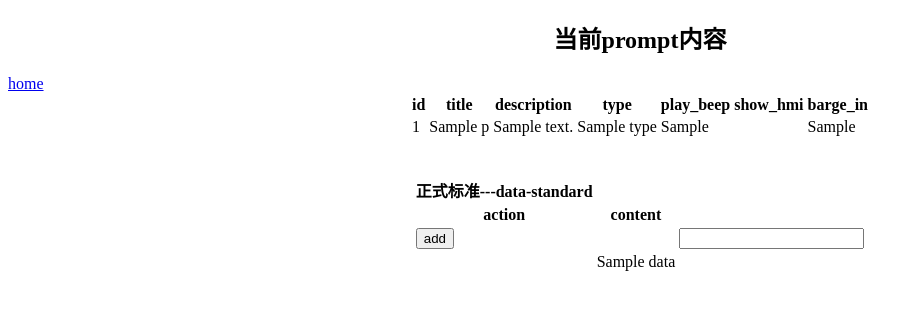
After one commit to senandtihiro/mongo_demo, a Python web app: template templates/prompt_detail.html in a window 1280 px wide. The commit adds this page. Shown: the top 310 px of the page, without its empty margins (0-922 px from the left). Run offline with Jinja, Linux system fonts and the light colour scheme; the template is opened without the code that fills it: most values are stand-ins (such as "Sample title", 1, 10 or a date in 2020); some libraries are stand-ins or nearby versions.

Commit message:
为prompt添加嵌套类型data

```diff
--- a/templates/prompt.html
+++ b/templates/prompt.html
@@ -91,12 +91,9 @@
                                                                data-id="{{ t.id }}" type="submit"
                                                                value="edit">
                                                     </form>
-                                                    <!--<button class="id-button-prompt-edit" data-pid="{{ t.id }}"-->
-                                                            <!--type="submit">edit-->
-                                                    <!--</button>-->
                                                     <br>
                                                 </td>
-                                                <td>{{ t.title }}</td>
+                                                <td><a href="{{ url_for('prompt.detail', id=t.id) }}">{{ t.title }}</a></td>
                                                 <td>{{ t.description }}</td>
                                                 <td>{{ t.type }}</td>
                                                 <td>{{ t.play_beep }}</td>
--- /dev/null
+++ b/templates/prompt_detail.html
@@ -0,0 +1,115 @@
+<!DOCTYPE html>
+<html lang="en">
+<head>
+    <meta charset="UTF-8">
+    <!--<link rel="stylesheet" href="/static/css/pure-min.css">-->
+    <!--<script src="/static/js/jquery-3.0.0.min.js"></script>-->
+    <!--<link href="https://cdn.bootcss.com/bootstrap/3.3.7/css/bootstrap.min.css" rel="stylesheet">-->
+    <!--<script src="https://cdn.bootcss.com/bootstrap/3.3.7/js/bootstrap.min.js"></script>-->
+    <title>Title</title>
+    <style type="text/css">
+        .todo-table {
+            margin: 0 auto;
+        }
+
+        .center {
+            text-align: center;
+        }
+
+        .hide {
+            display: none;
+        }
+
+        .data-standard, .data-light {
+            margin-top: 15px;
+        }
+
+        .left {
+            float: left;
+        }
+
+        .right {
+            float: right;
+        }
+
+        data-standard {
+            text-align: center;
+        }
+
+        input:focus:invalid {
+            background-color: #F1F8FF;
+        }
+
+    </style>
+</head>
+<body>
+
+
+<h2 class="center">当前prompt内容</h2>
+<a href={{ url_for('prompt.index') }}>
+    <div class="home">home
+    </div>
+</a>
+<table class="todo-table pure-table pure-table-horizontal">
+    <thead>
+    <tr>
+        <th>id</th>
+        <th>title</th>
+        <th>description</th>
+        <th>type</th>
+        <th>play_beep</th>
+        <th>show_hmi</th>
+        <th>barge_in</th>
+    </tr>
+    </thead>
+    <tbody>
+    <tr>
+        <td>{{ p.id }}</td>
+        <td>{{ p.title }}</td>
+        <td>{{ p.description }}</td>
+        <td>{{ p.type }}</td>
+        <td>{{ p.play_beep }}</td>
+        <td>{{ p.show_hmi }}</td>
+        <td>{{ p.barge_in }}</td>
+    </tr>
+    </tbody>
+</table>
+<br>
+<div class="container-fluid content-container">
+    <div class="row">
+        <div class="col-md-6">
+            <table class="todo-table pure-table pure-table-horizontal">
+                <thead>
+                <tr>
+                    <th>正式标准---data-standard</th>
+                    <th></th>
+                </tr>
+                <tr>
+                    <th>action</th>
+                    <th>content</th>
+                </tr>
+                </thead>
+                <tbody>
+                <tr>
+                    <form action= {{ url_for('prompt.data_add') }} method='post'>
+                        <td><input type="submit" value="add"><br>
+                        <td><input type="hidden" name="id" value="{{ p.id }}" required></td>
+                        <td><input type="text" name="content" required></td>
+                    </form>
+                </tr>
+                {% for t in p.data %}
+                <tr>
+                    <td></td><br>
+                    <td>{{ t }}</td>
+                </tr>
+                {% endfor %}
+
+                </tbody>
+            </table>
+        </div>
+    </div>
+</div>
+
+
+</body>
+</html>
```
Also changed, not shown: routes/prompt.py (+37 -0 lines).
